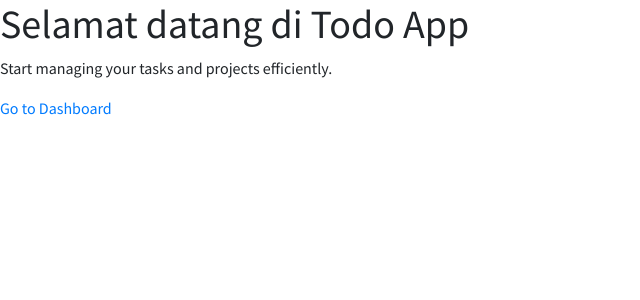
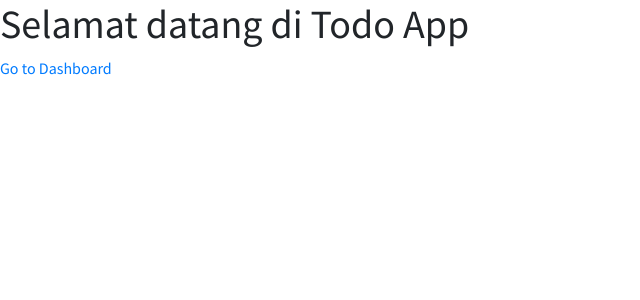
Before and after one commit to thoriqdharmawan/ci-3-todo-app, a CodeIgniter app: page /todo-app/ in a window 1280 px wide. Shown: the top 300 px of the page, without its empty margins (0-640 px from the left). Run offline with CodeIgniter, Linux system fonts and the light colour scheme; some libraries are stand-ins or nearby versions.

Commit message:
feat: remove p tag

```diff
--- a/application/views/pages/landing_page.php
+++ b/application/views/pages/landing_page.php
@@ -1,3 +1,2 @@
 <h1>Selamat datang di Todo App</h1>
-<p>Start managing your tasks and projects efficiently.</p>
 <a href="<?php echo base_url('dashboard'); ?>">Go to Dashboard</a>
```
